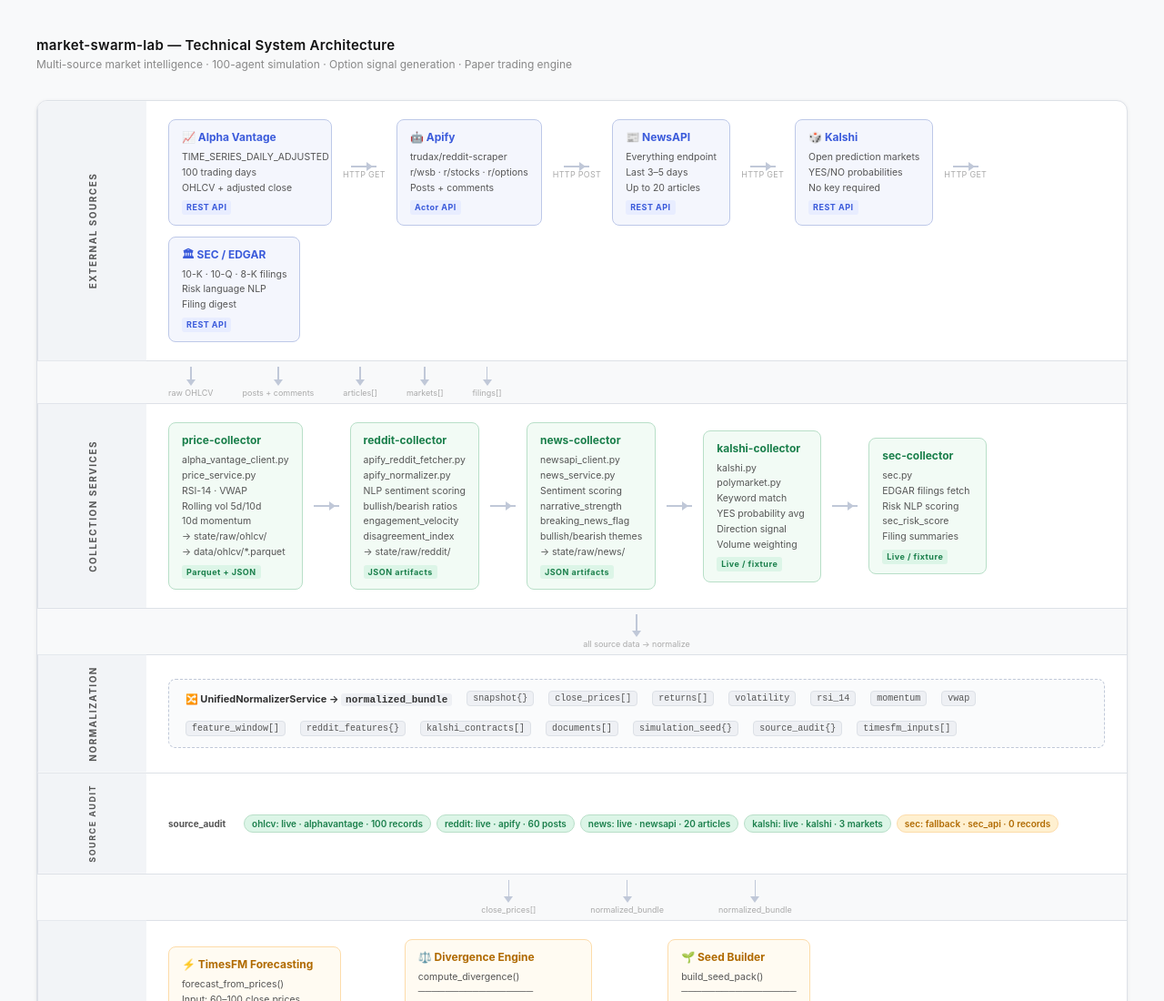
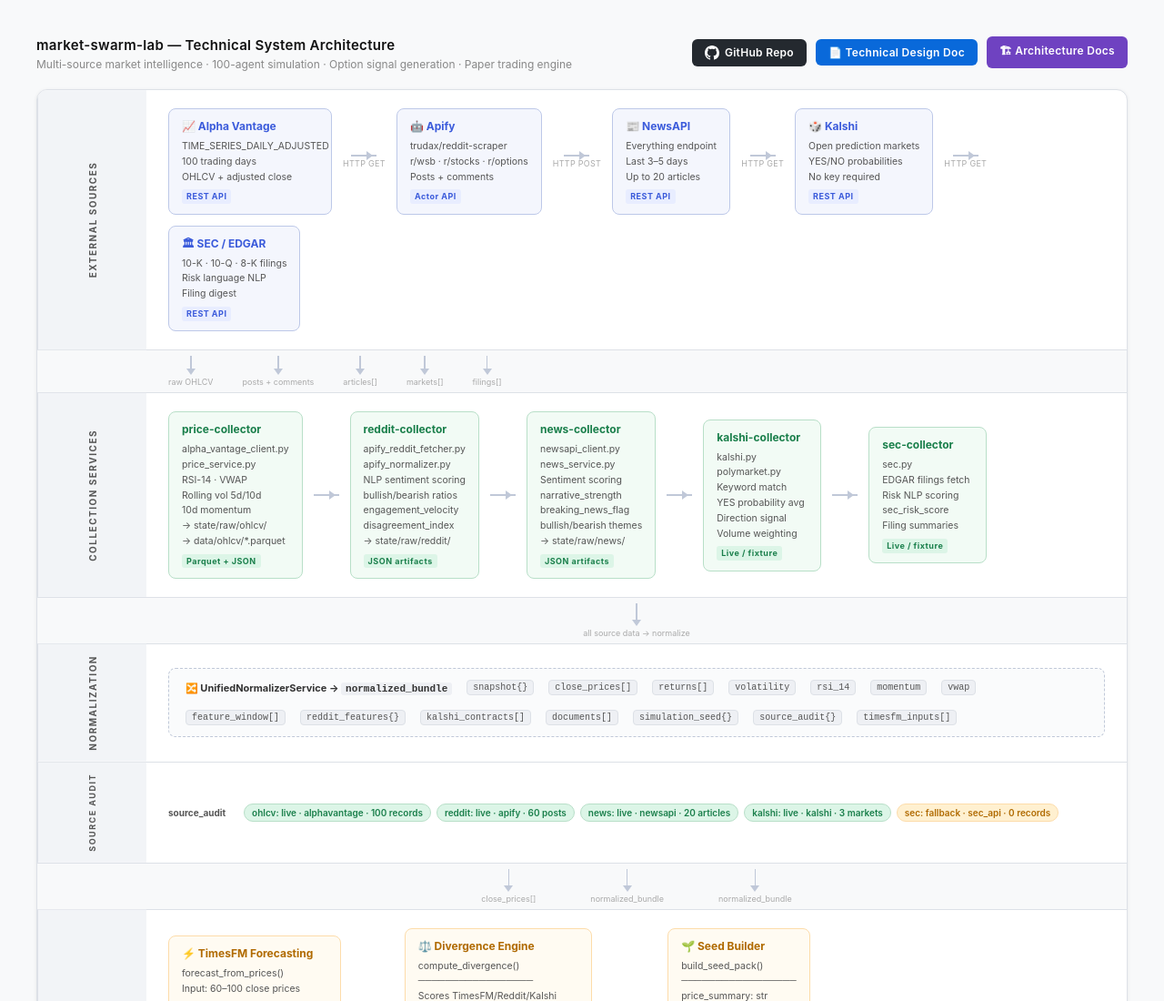
Before and after one commit to lakshmanb4u/TradingBotMiroFish, a plain HTML site: page index.html in a window 1280 px wide. Shown: the top 1100 px of the page at 91% size. Drawn offline with Linux system fonts and the light colour scheme.

Commit message:
gh-pages: add GitHub repo + doc links to architecture diagram

```diff
--- a/index.html
+++ b/index.html
@@ -272,8 +272,39 @@
 </head>
 <body>
 
-<h1>market-swarm-lab — Technical System Architecture</h1>
-<p class="meta">Multi-source market intelligence · 100-agent simulation · Option signal generation · Paper trading engine</p>
+<div style="display:flex; justify-content:space-between; align-items:flex-start; margin-bottom:20px; flex-wrap:wrap; gap:12px;">
+  <div>
+    <h1>market-swarm-lab — Technical System Architecture</h1>
+    <p class="meta" style="margin-bottom:0;">Multi-source market intelligence · 100-agent simulation · Option signal generation · Paper trading engine</p>
+  </div>
+  <div style="display:flex; gap:10px; flex-shrink:0; align-items:center;">
+    <a href="https://github.com/lakshmanb4u/TradingBotMiroFish" target="_blank"
+       style="display:flex; align-items:center; gap:6px; background:#24292f; color:#fff; text-decoration:none;
+              padding:7px 14px; border-radius:6px; font-size:12px; font-weight:600; letter-spacing:0.3px;">
+      <svg height="16" width="16" viewBox="0 0 16 16" fill="white" xmlns="http://www.w3.org/2000/svg">
+        <path d="M8 0C3.58 0 0 3.58 0 8c0 3.54 2.29 6.53 5.47 7.59.4.07.55-.17.55-.38
+                 0-.19-.01-.82-.01-1.49-2.01.37-2.53-.49-2.69-.94-.09-.23-.48-.94-.82-1.13
+                 -.28-.15-.68-.52-.01-.53.63-.01 1.08.58 1.23.82.72 1.21 1.87.87 2.33.66
+                 .07-.52.28-.87.51-1.07-1.78-.2-3.64-.89-3.64-3.95 0-.87.31-1.59.82-2.15
+                 -.08-.2-.36-1.02.08-2.12 0 0 .67-.21 2.2.82.64-.18 1.32-.27 2-.27
+                 .68 0 1.36.09 2 .27 1.53-1.04 2.2-.82 2.2-.82.44 1.1.16 1.92.08 2.12
+                 .51.56.82 1.27.82 2.15 0 3.07-1.87 3.75-3.65 3.95.29.25.54.73.54 1.48
+                 0 1.07-.01 1.93-.01 2.2 0 .21.15.46.55.38A8.013 8.013 0 0016 8c0-4.42-3.58-8-8-8z"/>
+      </svg>
+      GitHub Repo
+    </a>
+    <a href="https://github.com/lakshmanb4u/TradingBotMiroFish/blob/main/market-swarm-lab/docs/TECHNICAL_DESIGN.md" target="_blank"
+       style="display:flex; align-items:center; gap:6px; background:#0969da; color:#fff; text-decoration:none;
+              padding:7px 14px; border-radius:6px; font-size:12px; font-weight:600; letter-spacing:0.3px;">
+      📄 Technical Design Doc
+    </a>
+    <a href="https://github.com/lakshmanb4u/TradingBotMiroFish/blob/main/market-swarm-lab/docs/ARCHITECTURE.md" target="_blank"
+       style="display:flex; align-items:center; gap:6px; background:#6f42c1; color:#fff; text-decoration:none;
+              padding:7px 14px; border-radius:6px; font-size:12px; font-weight:600; letter-spacing:0.3px;">
+      🏗 Architecture Docs
+    </a>
+  </div>
+</div>
 
 <div class="diagram">
 
```
